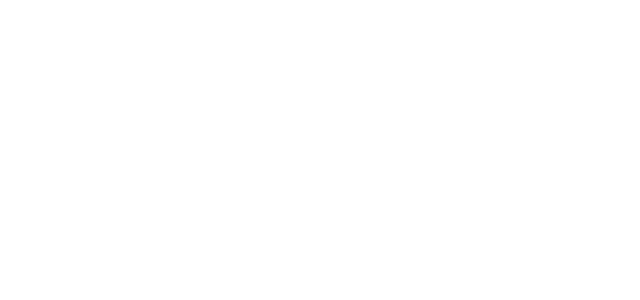
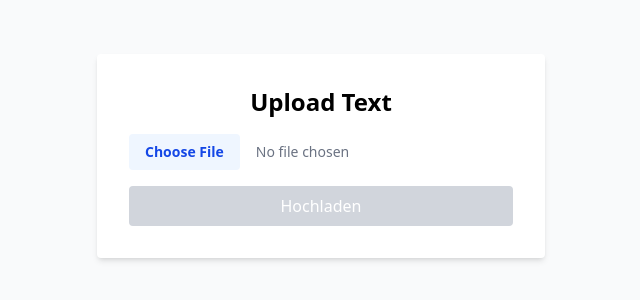
Before and after one commit to beybora/flask-rag, a Vue app in the folder frontend/: page / in a window 1280 px wide. Shown: the part 244-544 px from the top of the page, without its empty margins (319-959 px from the left). Built offline with nearby package versions, Linux system fonts and the light colour scheme.

Commit message:
feat: implement upload functionality

```diff
--- a/frontend/src/App.vue
+++ b/frontend/src/App.vue
@@ -1,6 +1,12 @@
+<script setup lang="ts">
+import TxtUpload from './components/TxtUpload.vue'
+</script>
+
 <template>
-
+  <div class="min-h-screen flex flex-col items-center justify-center bg-gray-50">
+    <TxtUpload />
+  </div>
 </template>
 
-<script setup>
-</script>
+<style scoped>
+</style>
--- /dev/null
+++ b/frontend/src/components/TxtUpload.vue
@@ -0,0 +1,28 @@
+<script setup lang="ts">
+import { useTxtUpload } from '../composables/useTxtUpload'
+
+const { file, uploadStatus, handleFileChange, uploadFile } = useTxtUpload()
+</script>
+
+<template>
+  <div class="bg-white p-8 rounded shadow-md w-full max-w-md">
+    <h1 class="text-2xl font-bold mb-4 text-center">Upload Text</h1>
+    <input
+      type="file"
+      accept=".txt"
+      @change="handleFileChange"
+      class="block w-full text-sm text-gray-500 file:mr-4 file:py-2 file:px-4 file:rounded file:border-0 file:text-sm file:font-semibold file:bg-blue-50 file:text-blue-700 hover:file:bg-blue-100 mb-4"
+    />
+    <button
+      @click="uploadFile"
+      :disabled="!file"
+      class="w-full bg-blue-600 text-white py-2 px-4 rounded hover:bg-blue-700 disabled:bg-gray-300 disabled:cursor-not-allowed"
+    >
+      Hochladen
+    </button>
+    <div v-if="uploadStatus" class="mt-4 text-center text-green-600">{{ uploadStatus }}</div>
+  </div>
+</template>
+
+<style scoped>
+</style>
--- /dev/null
+++ b/frontend/src/composables/useTxtUpload.ts
@@ -0,0 +1,39 @@
+import { ref } from 'vue'
+
+export function useTxtUpload() {
+  const file = ref<File | null>(null)
+  const uploadStatus = ref<string>('')
+
+  const handleFileChange = (e: Event) => {
+    const target = e.target as HTMLInputElement
+    if (target.files && target.files.length > 0) {
+      file.value = target.files[0]
+    }
+  }
+
+  const uploadFile = async () => {
+    if (!file.value) return
+    const formData = new FormData()
+    formData.append('file', file.value)
+    try {
+      const res = await fetch('http://127.0.0.1:5000/api/upload/file', {
+        method: 'POST',
+        body: formData,
+      })
+      if (res.ok) {
+        uploadStatus.value = 'Uploaded!'
+      } else {
+        uploadStatus.value = 'Uploading failed!'
+      }
+    } catch (e) {
+      uploadStatus.value = 'Uploading failed!'
+    }
+  }
+
+  return {
+    file,
+    uploadStatus,
+    handleFileChange,
+    uploadFile,
+  }
+}
```
